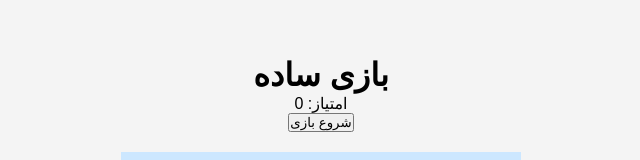
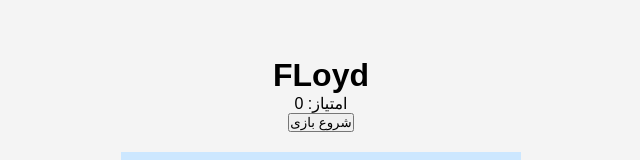
Before and after one commit to cap1k0/Cap1k0.github.io, a plain HTML site: page index.html in a window 1280 px wide. Shown: the part 136-296 px from the top of the page, without its empty margins (319-959 px from the left). Drawn offline with Linux system fonts and the light colour scheme.

Commit message:
Update index.html

```diff
--- a/index.html
+++ b/index.html
@@ -3,12 +3,12 @@
 <head>
     <meta charset="UTF-8">
     <meta name="viewport" content="width=device-width, initial-scale=1.0">
-    <title>بازی ساده</title>
+    <title>Game</title>
     <link rel="stylesheet" href="style.css">
 </head>
 <body>
     <div class="game-container">
-        <h1>بازی ساده</h1>
+        <h1>FLoyd</h1>
         <p id="score">امتیاز: 0</p>
         <button id="start-btn" onclick="startGame()">شروع بازی</button>
         <div id="game-area" class="game-area">
```
